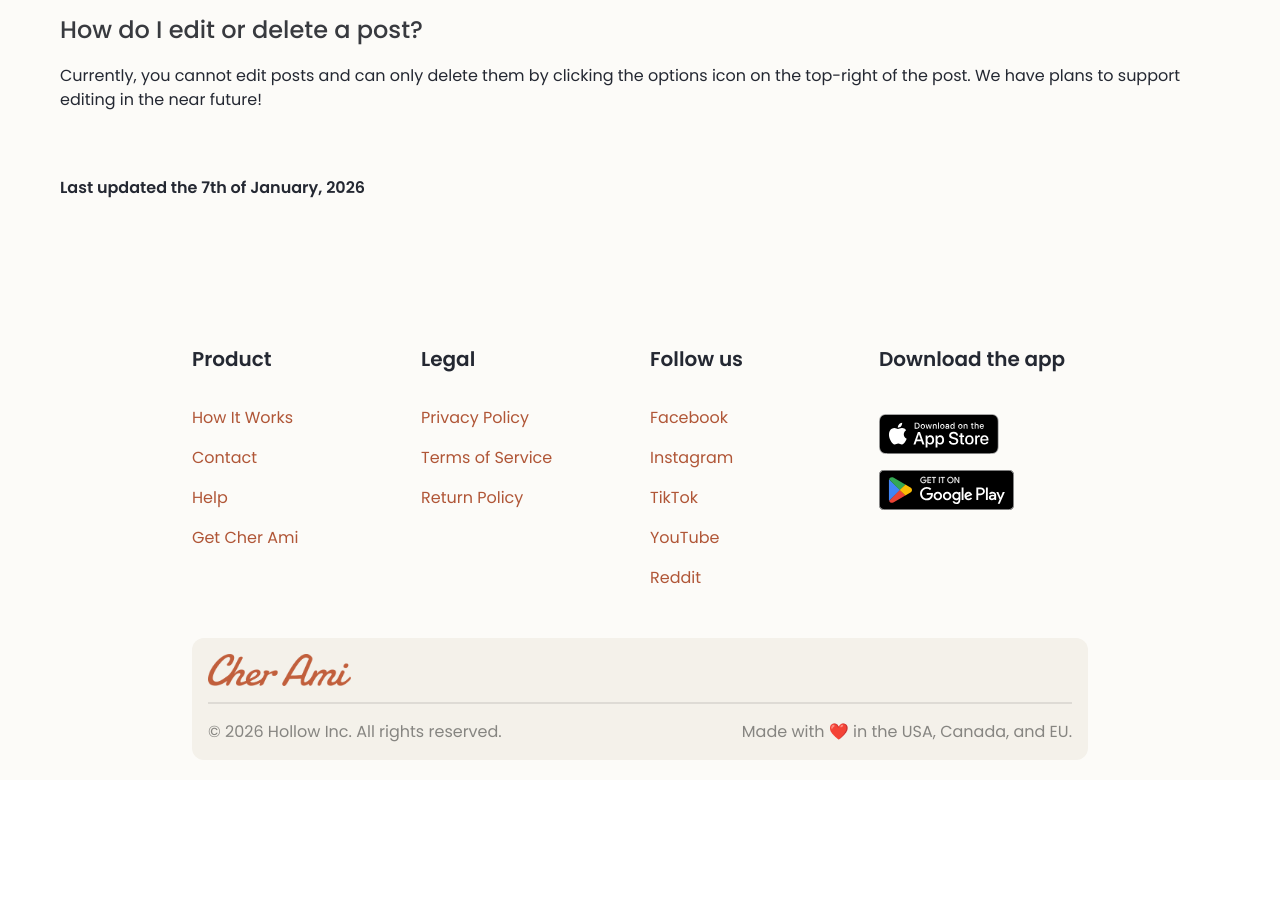
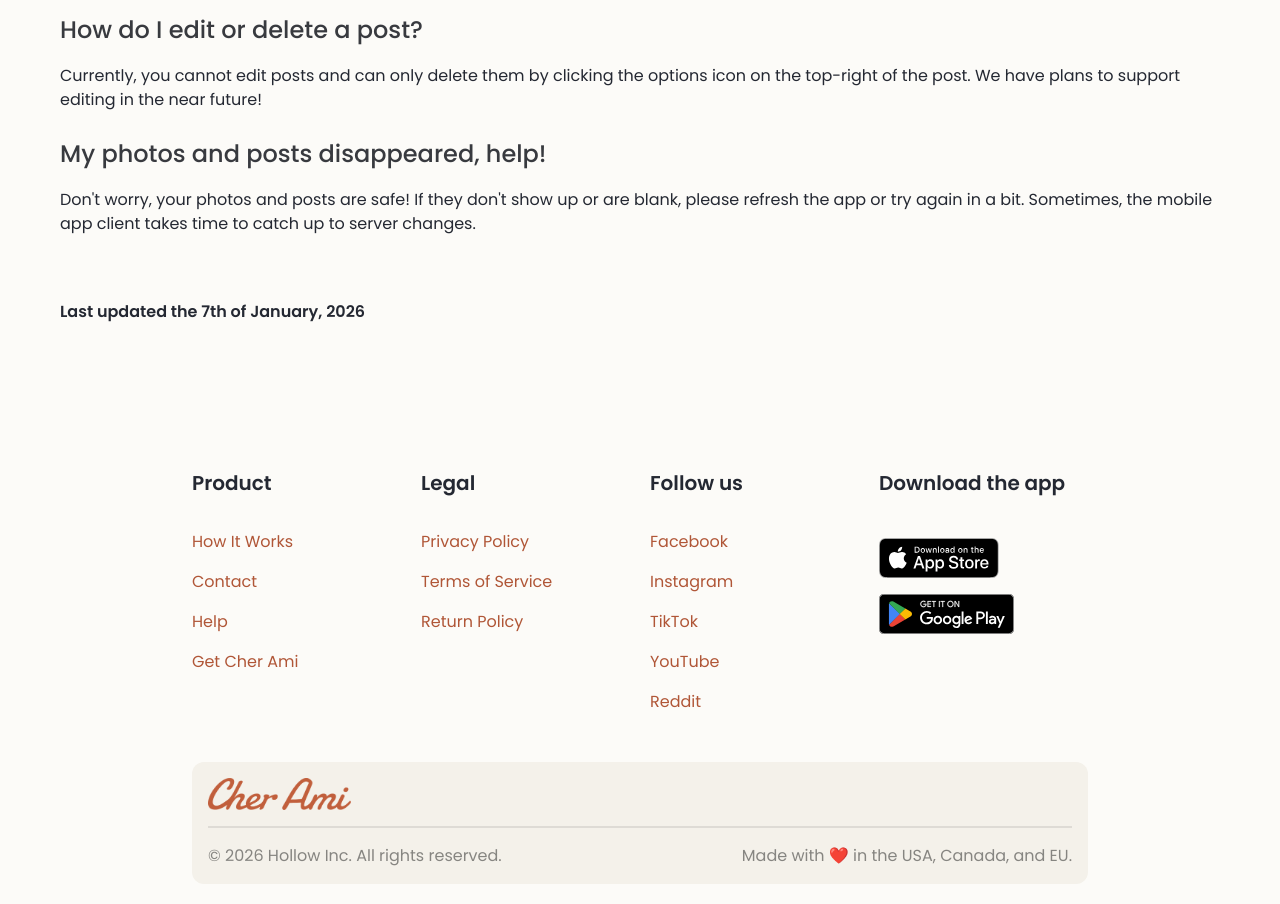
Before and after one commit to Jackalope523/cher-ami-website, a Next.js app: page /help/general in a window 1280 px wide. Shown: the part 1380-2284 px from the top of the page. Before the commit the page ends 2160 px from the top, so only its background shows below. Built offline with nearby package versions, Linux system fonts and the light colour scheme.

Commit message:
Add faq entry

```diff
--- a/app/help/general/page.tsx
+++ b/app/help/general/page.tsx
@@ -109,6 +109,14 @@
               We have plans to support editing in the near future!
             </p>
           </div>
+          <div className="flex flex-col gap-y-4">
+            <h2 className="text-[1.5rem] text-[#383a3f] font-medium">
+              My photos and posts disappeared, help!
+            </h2>
+            <p className="text-[1rem] text-[#242832] font-normal">
+              Don't worry, your photos and posts are safe! If they don't show up or are blank, please refresh the app or try again in a bit. Sometimes, the mobile app client takes time to catch up to server changes.
+            </p>
+          </div>
         </div>
         <p className="text-[1rem] text-[#242832] font-semibold">
           Last updated the 7th of January, 2026
```
